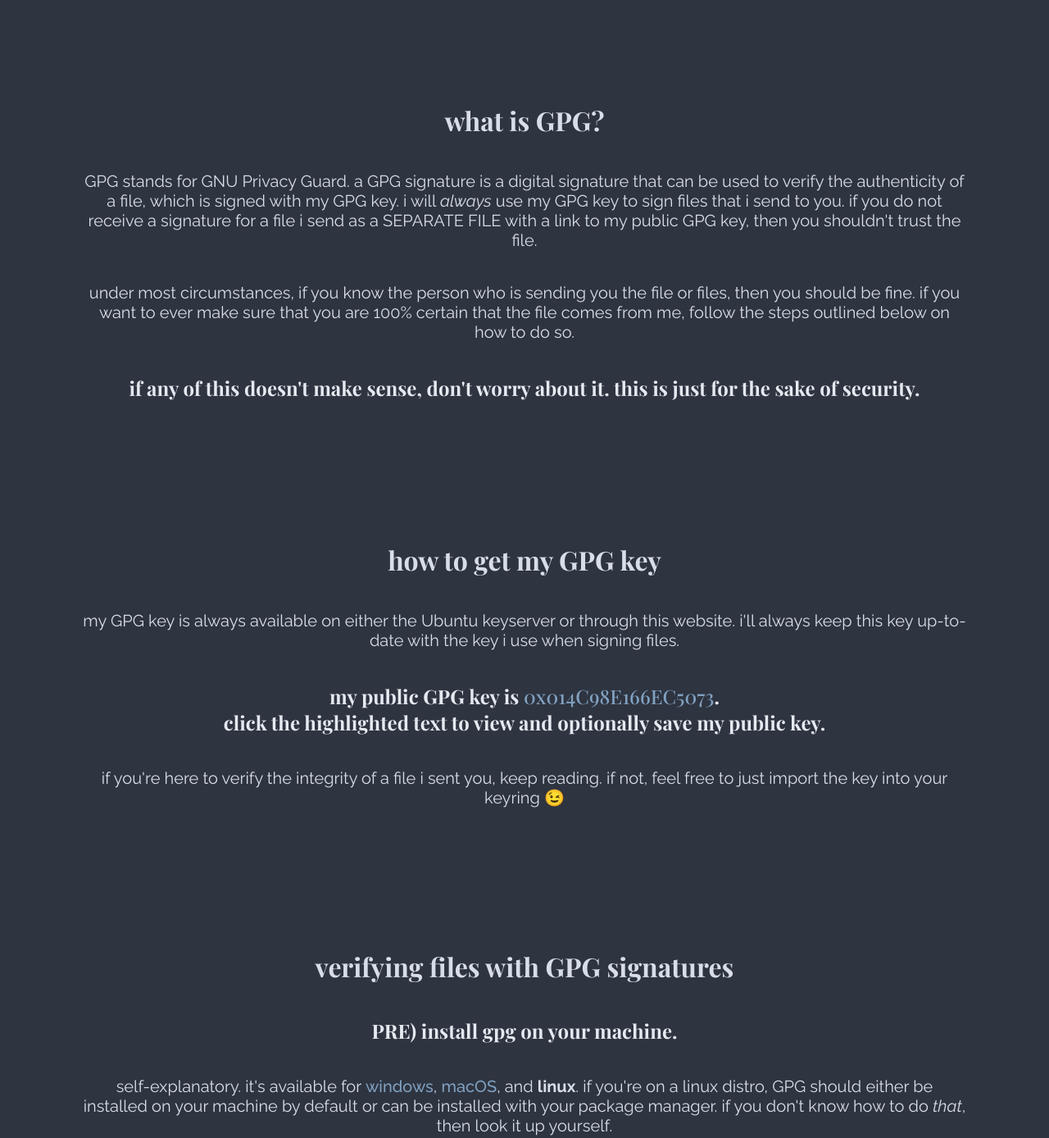
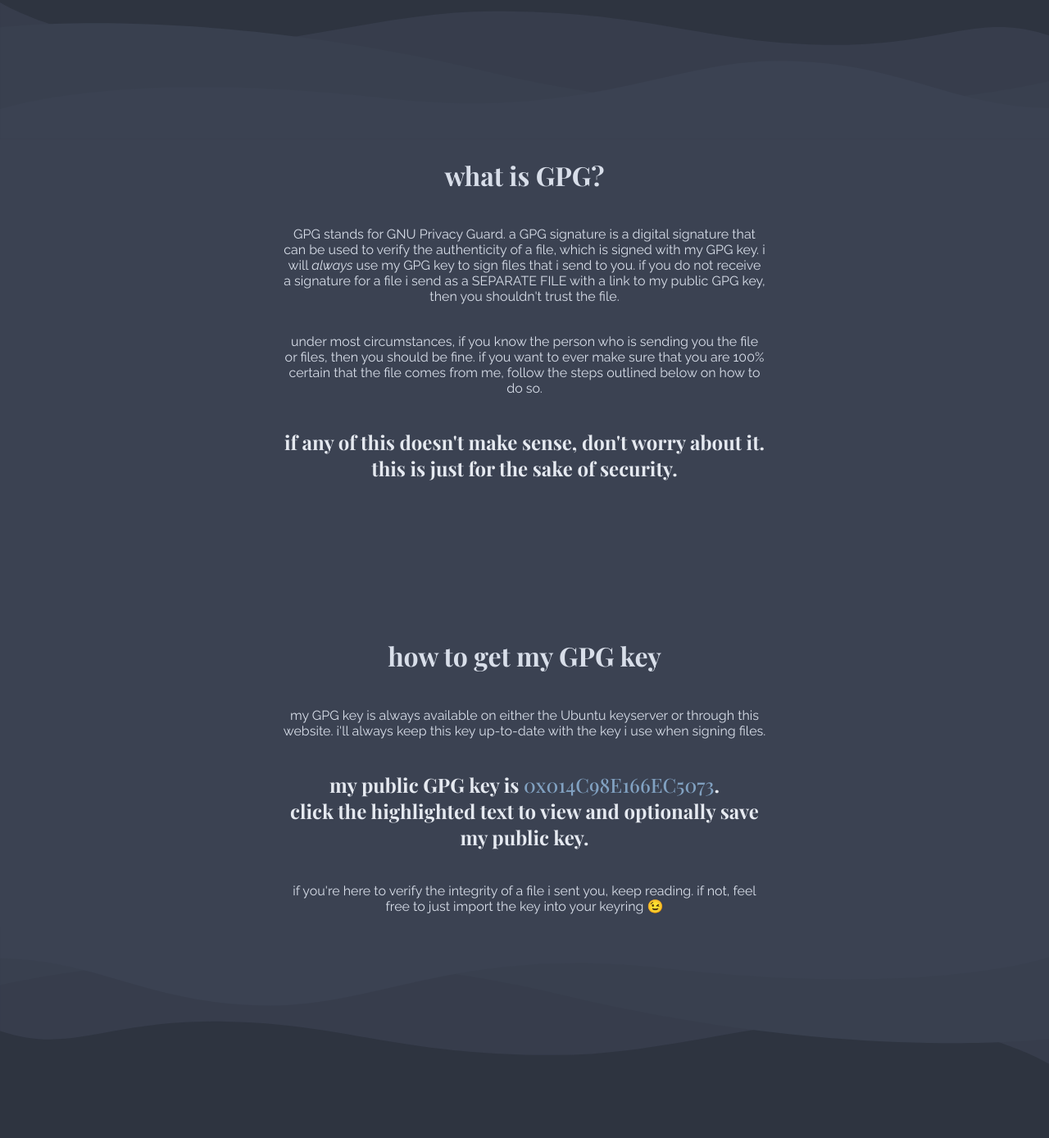
Before and after one commit to boxsux/box.lol, a plain HTML site: page gpg/index.html in a window 1280 px wide. Shown: the part 643-2031 px from the top of the page at 82% size. Drawn offline with nearby package versions, Linux system fonts and the light colour scheme; a web font is replaced by a local one.

Commit message:
Some extra changes

```diff
--- a/css/popups.css
+++ b/css/popups.css
@@ -63,3 +63,21 @@
         opacity: 1;
     }
 }
+
+@-webkit-keyframes fadeOut {
+    from {
+        opacity: 1;
+    }
+    to {
+        opacity: 0;
+    }
+}
+
+@keyframes fadeOut {
+    from {
+        opacity: 1;
+    }
+    to {
+        opacity: 0;
+    }
+}
--- a/gpg/index.html
+++ b/gpg/index.html
@@ -33,7 +33,19 @@
                 <h1>gpg and my authenticity</h1>
                 <p>what the hell does this mean????</p>
             </div>
-            <div class="section">
+            <div class="flex flex-vert">
+                <svg viewbox="0 0 1920 250" xmlns="http://www.w3.org/2000/svg" class="divider">
+                    <path
+                        d="M1920 250H0V0s126.707 78.536 349.975 80.05c177.852 1.203 362.805-63.874 553.803-63.874 290.517 0 383.458 57.712 603.992 61.408 220.527 3.696 278.059-61.408 412.23-17.239"
+                        class="wavedivider1"
+                    ></path>
+                    <path d="M1920 144s-467.917 116.857-1027.243-17.294C369.986 1.322 0 45.578 0 45.578V250h1920V144z" class="wavedivider2"></path>
+                    <path
+                        d="M0 195.553s208.547-75.581 701.325-20.768c376.707 41.908 520.834-67.962 722.545-67.962 222.926 0 311.553 83.523 496.129 86.394V250H0v-54.447z"
+                        class="wavedivider3"
+                    ></path>
+                </svg>
+                <div class="section faq-questions" style="text-align: center;">
                     <h1>what is GPG?</h1>
                     <p>
                         GPG stands for GNU Privacy Guard. a GPG signature is a digital signature that can be used to verify the authenticity of a file, which is signed
@@ -46,7 +58,7 @@
                     </p>
                     <h2>if any of this doesn't make sense, don't worry about it. this is just for the sake of security.</h2>
                 </div>
-            <div class="section">
+                <div class="section faq-questions" style="padding-top: 150px; text-align: center;">
                     <h1>how to get my GPG key</h1>
                     <p>
                         my GPG key is always available on either the Ubuntu keyserver or through this website. i'll always keep this key up-to-date with the key i use
@@ -56,6 +68,18 @@
                         my public GPG key is <a href="./box-key.asc">0x014C98E166EC5073</a>.<br />click the highlighted text to view and optionally save my public key.
                     </h2>
                     <p>if you're here to verify the integrity of a file i sent you, keep reading. if not, feel free to just import the key into your keyring 😉</p>
+                </div>
+                <svg viewbox="0 0 1920 250" xmlns="http://www.w3.org/2000/svg" class="divider bottom-divider">
+                    <path
+                        d="M1920 250H0V0s126.707 78.536 349.975 80.05c177.852 1.203 362.805-63.874 553.803-63.874 290.517 0 383.458 57.712 603.992 61.408 220.527 3.696 278.059-61.408 412.23-17.239"
+                        class="wavedivider1"
+                    ></path>
+                    <path d="M1920 144s-467.917 116.857-1027.243-17.294C369.986 1.322 0 45.578 0 45.578V250h1920V144z" class="wavedivider2"></path>
+                    <path
+                        d="M0 195.553s208.547-75.581 701.325-20.768c376.707 41.908 520.834-67.962 722.545-67.962 222.926 0 311.553 83.523 496.129 86.394V250H0v-54.447z"
+                        class="wavedivider3"
+                    ></path>
+                </svg>
             </div>
             <div class="section">
                 <h1>verifying files with GPG signatures</h1>
```
Lines whose indentation alone changed are shown as unchanged.
